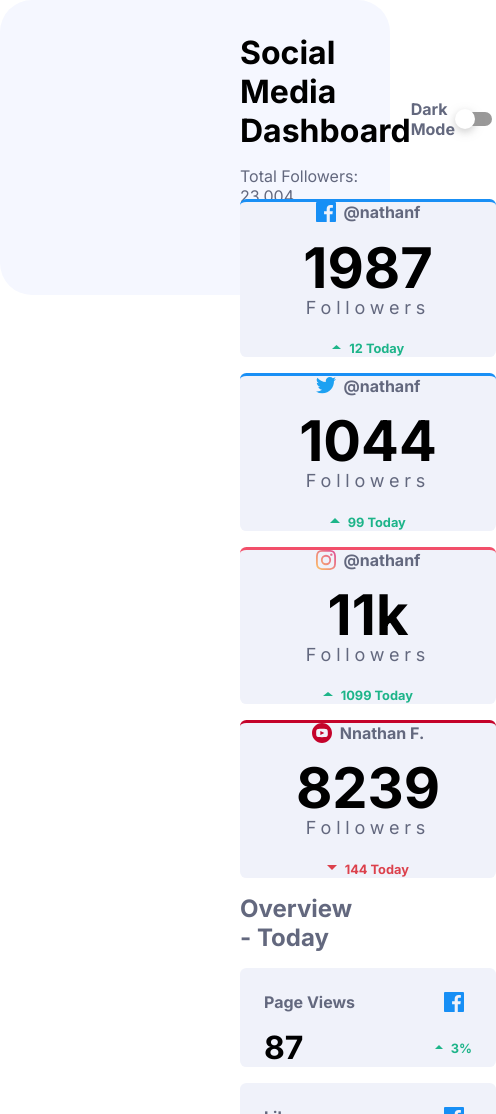
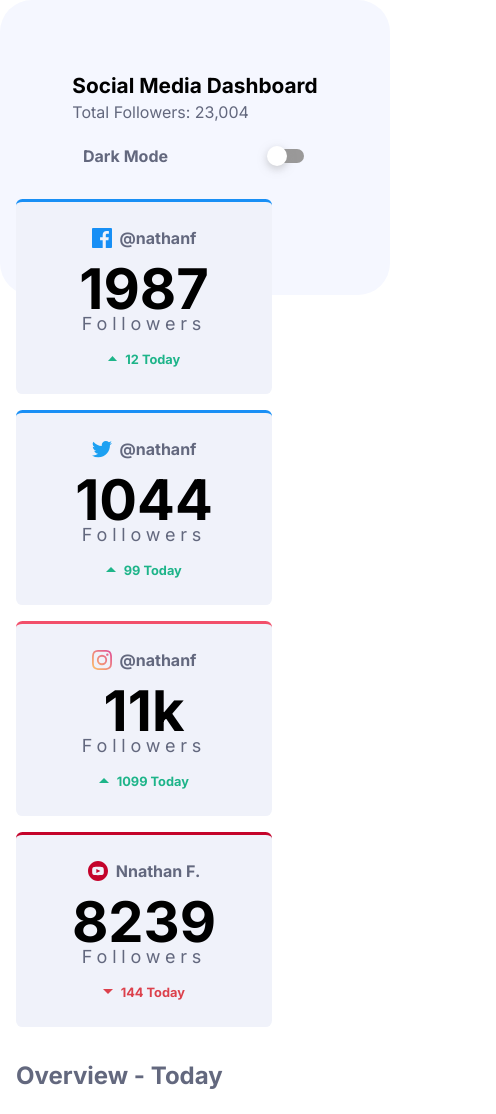
Before and after one commit to dushyantsolanki/social-media-dashboard-with-theme-switcher-master, a plain HTML site: page index.html in a window 390 px wide. Shown: the top 1114 px of the page, 496 px wide, since content can reach past the window. Drawn offline with Linux system fonts and the light colour scheme.

Commit message:
Media Query Added

```diff
--- a/style.css
+++ b/style.css
@@ -230,13 +230,41 @@ h3 {
 /*  Here We Add a Important Property Is CSS Media Query  */
 
 @media (max-width: 1340px) {
+  h1 {
+    margin-bottom: -0.8rem;
+    font-size: 1.3rem;
+    font-family: "Inter", sans-serif;
+  }
   .full-card {
-    margin: -15rem 15rem;
-    height: 37rem;
+    margin: -15rem 1rem;
+    height: auto;
     width: auto;
     display: flex;
     flex-direction: column;
     row-gap: 1rem;
     column-gap: 0;
   }
+
+  .it {
+    width: 16rem;
+    height: 12rem;
+    border-radius: 0.4rem;
+    row-gap: 0.4rem;
+  }
+  .item1 {
+    margin: 0.rem 0;
+    display: flex;
+    align-items: center;
+    flex-direction: column;
+    justify-content: center;
+
+  }
+  .theem {
+    margin-top: 1.5rem;
+    width: 14rem;
+    display: flex;
+    align-items: center;
+    justify-content: space-between;
+  }
+
 }
```
